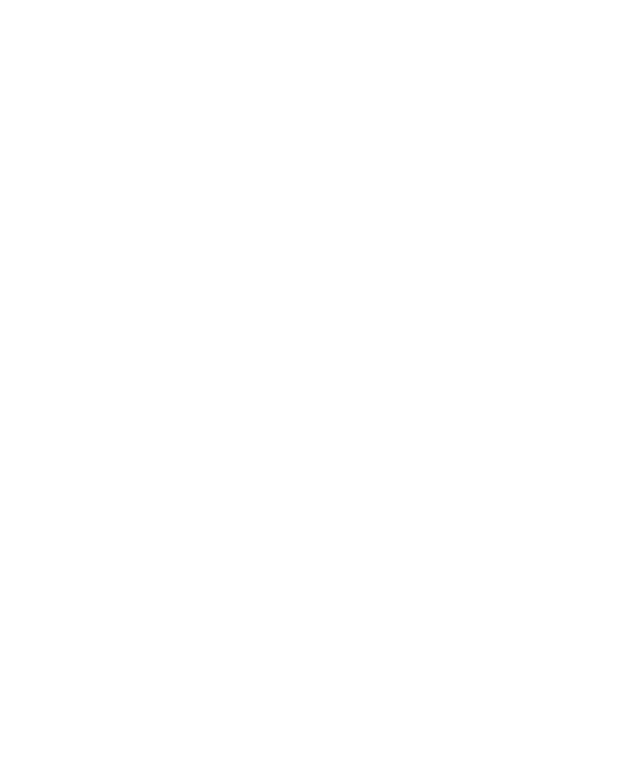
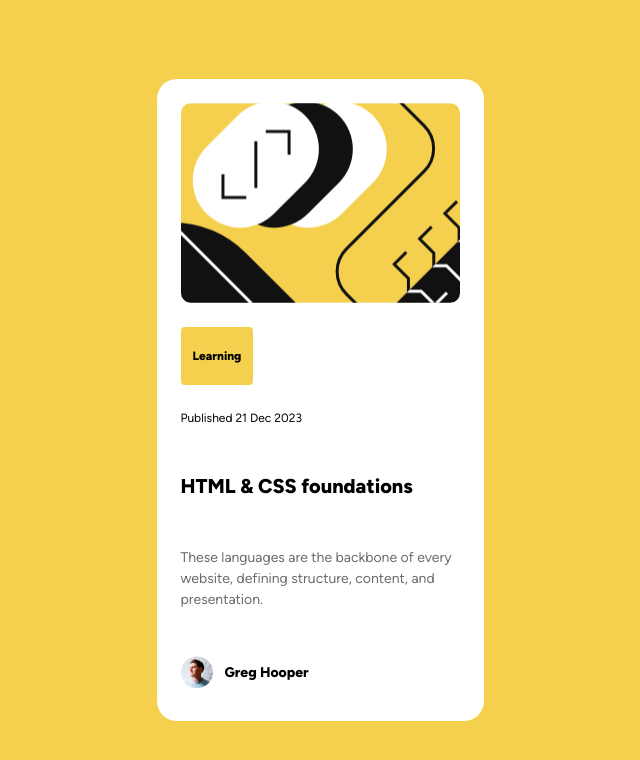
Before and after one commit to Promerser/blog-preview-card, a plain HTML site: page index.html in a window 1280 px wide. Shown: the whole page, without its empty margins (320-960 px from the left). Drawn offline with Linux system fonts and the light colour scheme.

Commit message:
work in progress

```diff
--- a/index.html
+++ b/index.html
@@ -1,10 +1,27 @@
 <html lang="en">
     <head>
         <title>blog-preview-card</title>
+        <link rel="stylesheet" href="style.css">
     </head>
     <body>
-        <div>
+        <main class="main">
+            <div class="main-img">
+            </div>
 
-        </div>
+            <div class="content">
+                <div class="category">
+                    <h4 class="text-1 hug">Learning</h4>
+                </div>
+                <p class="text-2 hug">Published 21 Dec 2023</p>
+                <h3 class="text-3 hug">HTML & CSS foundations</h3>
+                <p class="text-4 hug">These languages are the backbone of every website, defining structure, content, and presentation.</p>
+            </div>
+
+            <div class="author hug">
+                <img src="./assets/images/image-avatar.webp" alt="author" class="ph-pic hug">
+                <p class="text-5">Greg Hooper</p>
+            </div>
+
+        </main>
     </body>
 </html>
--- /dev/null
+++ b/style.css
@@ -0,0 +1,89 @@
+@font-face {
+    font-family: "Figtree";
+    src: url(../assets/fonts/Figtree-VariableFont_wght.ttf)format('truetype');
+    font-weight: 100 900;
+    font-style: normal;
+}
+@font-face {
+    font-family: "Figtree Italic";
+    src: url(../assets/fonts/Figtree-Italic-VariableFont_wght.ttf)format('truetype');
+    font-weight: 100 900;
+    font-style: italic;
+}
+body{
+    background-color: #f4d04e;
+    display: flex;
+    justify-content: center;
+    align-items: center;
+    font-family: Figtree;
+    font-size: 12px;
+    margin: 0;
+    line-height: 150%;
+}
+.main{
+    background-color: #ffffff;
+    width: 279px;
+    padding: 24px;
+    border-radius: 20px;
+    display: flex;
+    flex-direction: column;
+    justify-content: space-between;
+    gap: 24px;
+
+}
+.main-img{
+    width: 100%;
+    height: 200px;
+    border-radius: 10px ;
+    background-image: url('./assets/images/illustration-article.svg');
+    background-position: -28px;
+}
+.content{
+    width: 100%;
+    display: flex;
+    flex-direction: column;
+    justify-content: space-between;
+    align-items: flex-start;
+    gap: 12px;
+    font-family: Figtree;
+}
+.category{
+    padding: 4px 12px 4px 12px ;
+    background-color: #f4d04e;
+    border-radius: 4px;
+}
+.text-1{
+    font-weight: 800 ;
+    line-height: 150%;
+}
+.text-2{
+    line-height: 150%;
+}
+.text-3{
+    font-size: 20px;
+    font-weight: 800;
+    line-height: 150%;
+}
+.text-4{
+    color: #6b6b6b;
+    font-size: 14px;
+    line-height: 150%;
+}
+.author{
+    display: flex;
+    align-items: center;
+    gap: 12px;
+}
+.ph-pic{
+    height: 32px;
+    width: 32px;
+}
+
+.text-5{
+    font-size: 14px;
+    font-weight: 800;
+    line-height: 150%;
+}
+.hug{
+
+}
```
Also changed, not shown: assets/fonts/Figtree-Italic-VariableFont_wght.ttf (added), assets/fonts/Figtree-VariableFont_wght.ttf (added), assets/fonts/static/Figtree-ExtraBold.ttf (added), assets/fonts/static/Figtree-SemiBold.ttf (added), assets/images/favicon-32x32.png (added), assets/images/illustration-article.svg (added), assets/images/image-avatar.webp (added).
